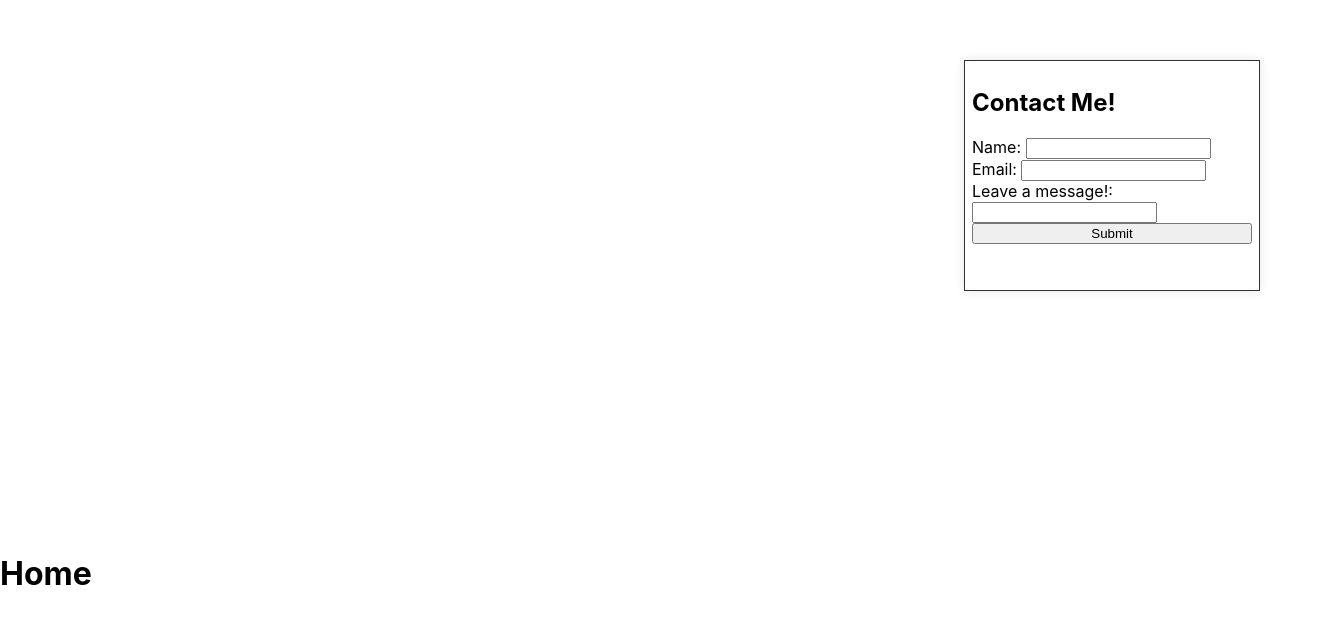
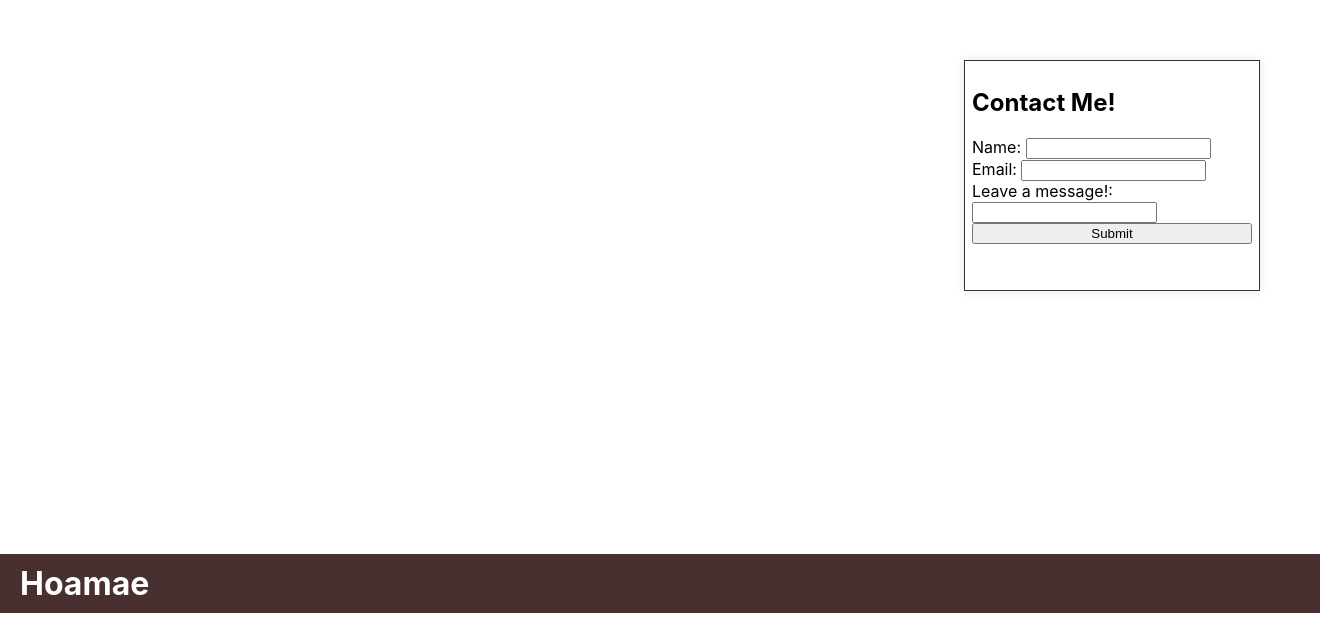
Before and after one commit to alvintsa/portfolio, a React (Create React App) app in the folder frontend/: page / in a window 1280 px wide. Shown: the part 489-1124 px from the top of the page, 1320 px wide, since content can reach past the window. Built offline with nearby package versions, Linux system fonts and the light colour scheme.

Commit message:
added header stylesheet

```diff
--- a/frontend/src/App.js
+++ b/frontend/src/App.js
@@ -13,8 +13,7 @@ import Personal from "./pages/Personal";
 import NavBar from "./components/NavBar";
 
 const App = () => {
-    //TODO: FIX HOW HEADERS DONT RENDER ON OTHER PAGES BSIDES HOME, AND THE CONTACT FORM OVERLAPS FOR HOME PAGE!!
-    //TODO: SOMETHING TO DO WITH OUTLET???
+    //TODO: style headers and pages components
     return (
         <BrowserRouter>
             <div>
--- a/frontend/src/pages/Home.js
+++ b/frontend/src/pages/Home.js
@@ -1,10 +1,9 @@
-import ContactForm from "../components/ContactForm";
-import NavBar from "../components/NavBar";
+import "../styles/Headers.css";
 
 const Home = () => {
     return (
       <div>
-      <h1>Home</h1>
+      <h1 className="page-header">Hoamae</h1>
 
       {/* <ContactForm/> */}
       </div>
--- /dev/null
+++ b/frontend/src/styles/Headers.css
@@ -0,0 +1,10 @@
+.page-header{
+    position: static;
+    top: 0;
+    left: 0;
+    width: 100%;
+    background-color: rgb(73, 48, 48);
+    color: white;
+    padding: 10px 20px;
+    z-index: 1000; /* Ensure the header is above other content */
+}
```
